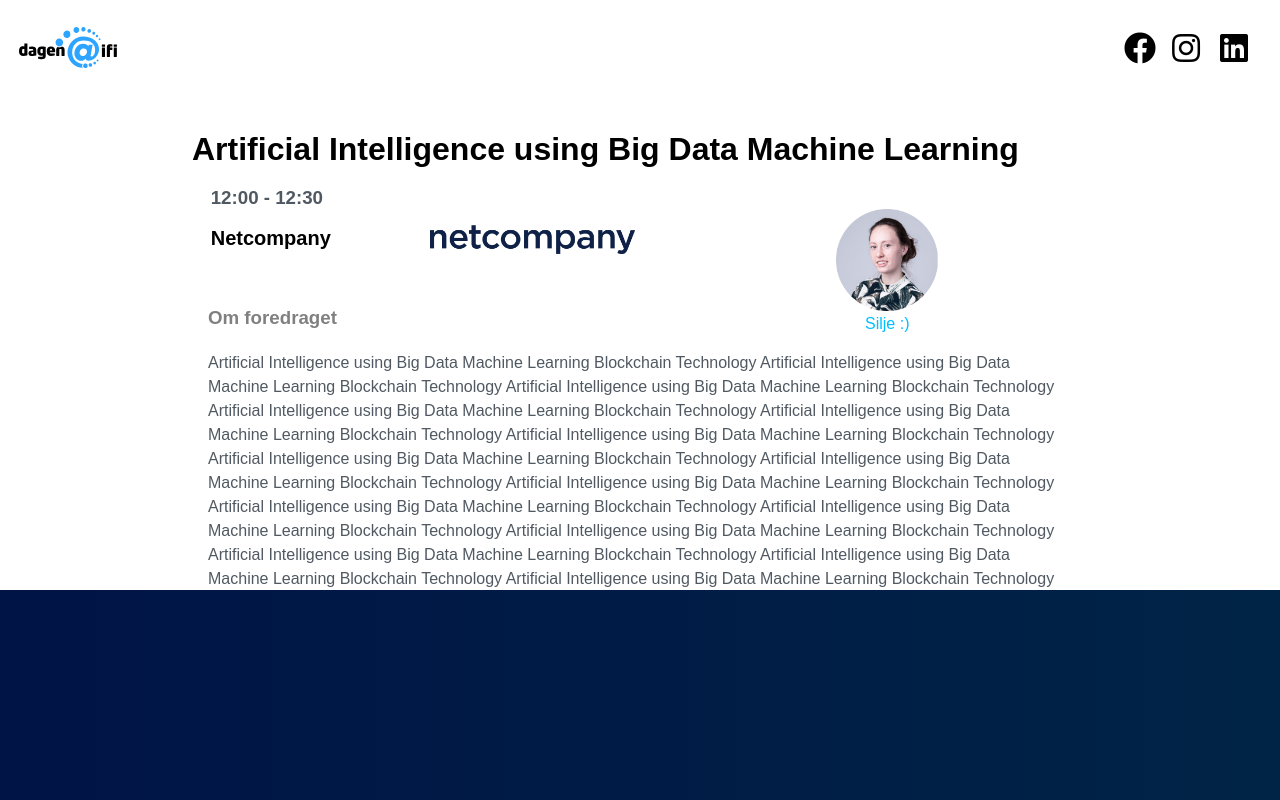
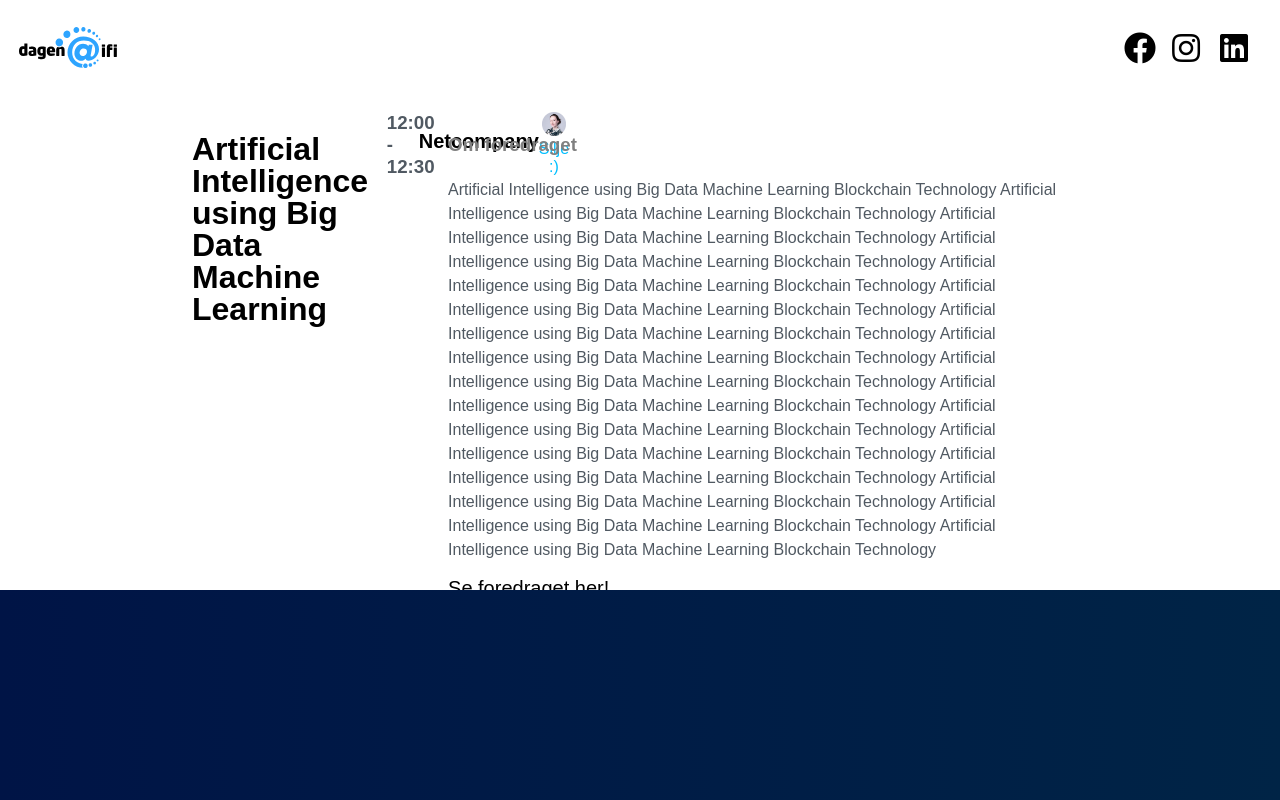
Before and after one commit to ifi-dagen/webpage, a React (Create React App) app: page /foredrag in a window 1280 px wide. Built offline with nearby package versions, Linux system fonts and the light colour scheme.

Commit message:
fixed some console warnings in Foredrag component

```diff
--- a/src/components/countdown.js
+++ b/src/components/countdown.js
@@ -8,7 +8,6 @@ const Countdown = () => {
     const dager = start.diff('2021-04-30', 'day')
     const diff = now.diff('2021-04-30', 'day')
     const prosent = (1-Math.abs(diff)/Math.abs(dager))*100
-
     return(
         <div className="countdown">
             <h2> Dager til ettermiddagen: {Math.abs(diff)} </h2>
--- a/src/pages/foredrag/foredrag.js
+++ b/src/pages/foredrag/foredrag.js
@@ -6,8 +6,8 @@ import { useState } from 'react'
 
 const Foredrag = (props) => {
     const history = useHistory()
-    const [time, setTime] = useState('12:00')
-    let [foredrag, setForedrag] = useState(null)
+    const [time] = useState('12:00')
+    let [foredrag] = useState(null)
 
     if (time === '12:00') {
         foredrag = foredrag_info[0]
@@ -81,7 +81,7 @@ const SpeakerInfo = ({ companyName, speakerName }) => {
 const RerouteToLink = ({ location, text }) => {
     return (
         <Place>
-            <a target="_blank" href={location}>
+            <a href={location}>
                 {text}
             </a>
         </Place>
@@ -97,8 +97,7 @@ const Title = styled.div`
 
 const CompanyContainer = styled.div`
     display: grid;
-    grid-template-areas: 'companyName companylogo speakerinfo xxx
-    ';
+    grid-template-areas: 'companyName companylogo speakerinfo xxx';
     max-height: 6vw;
 `
 const CompanyLogo = styled.div`
@@ -156,12 +155,12 @@ const Place = styled.div`
 
 const Wrapper = styled.div`
     display: grid;
-    grid-template columns: 1fr 2em 2em auto;
+    grid-template-columns: 1fr 2em 2em auto;
     padding: 1em;
     margin: auto;
     width: 70%;
 `
-
+/*
 const Border = styled.div`
     border: 2px;
     border-style: solid;
@@ -169,5 +168,6 @@ const Border = styled.div`
     padding: 1em;
     border-radius: 8px;
 `
+*/
 
 export default Foredrag
```
